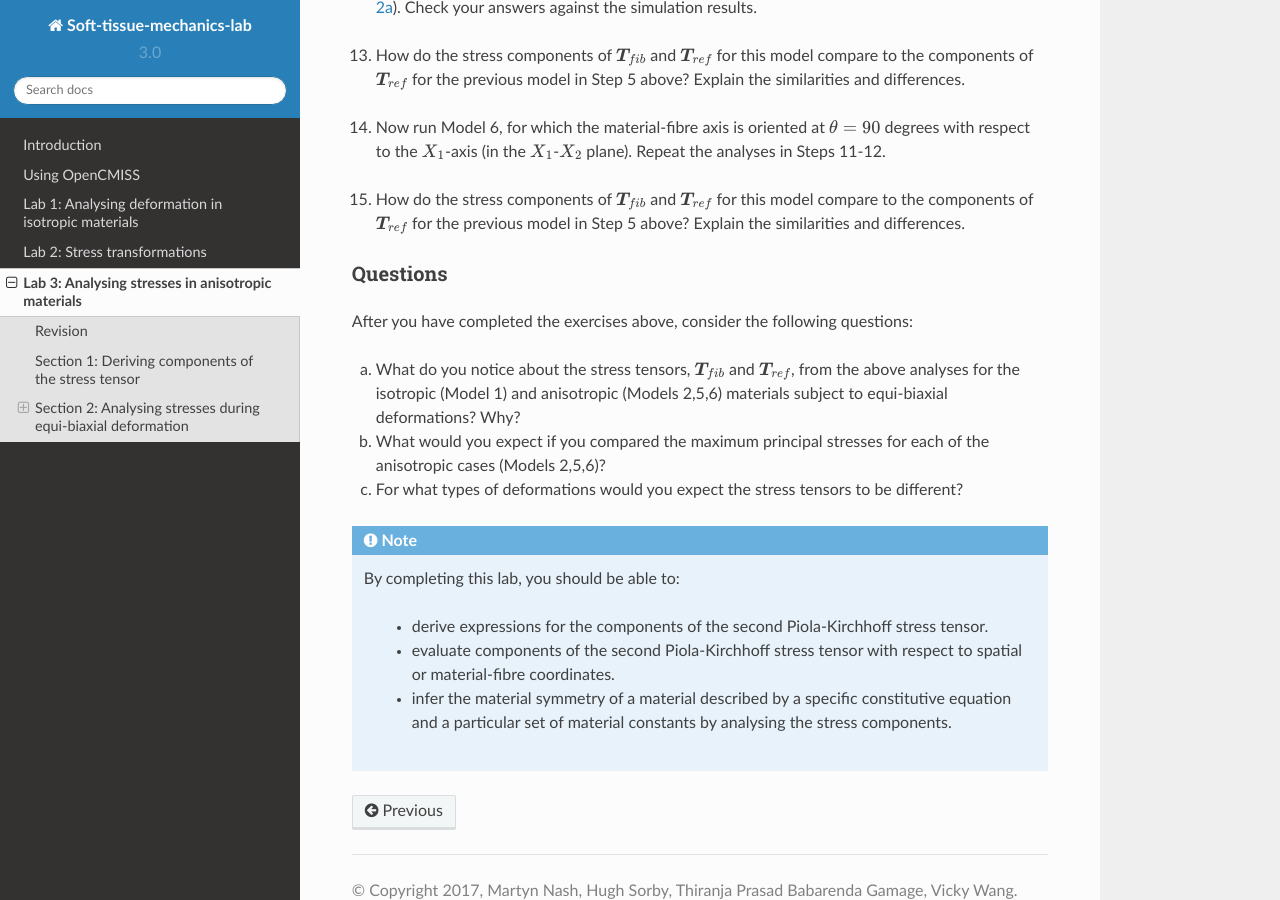
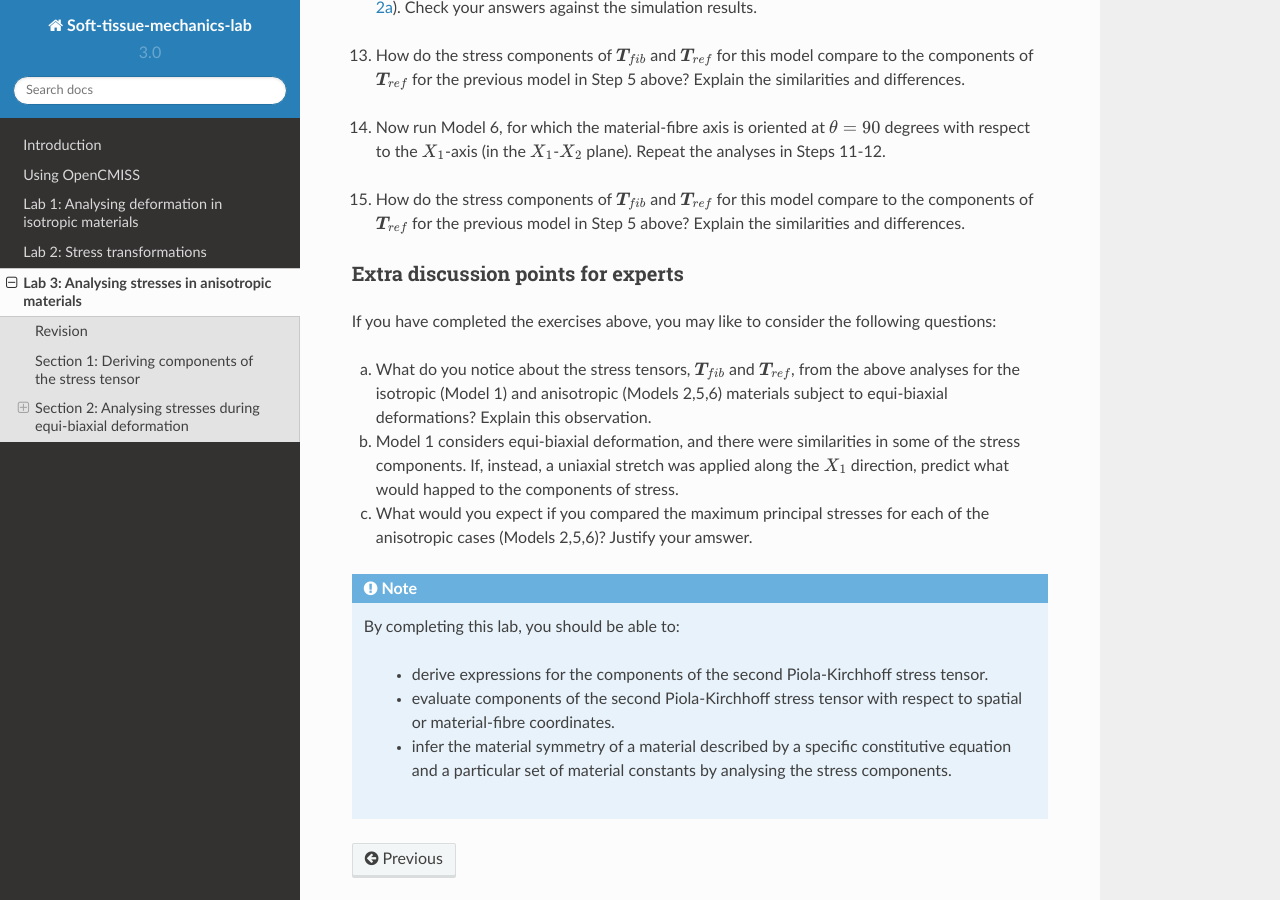
Before and after one commit to mpnash/soft-tissue-mechanics-labs, a Sphinx documentation site: the page built from docs/source/lab3.rst, in a window 1280 px wide and 900 px high, scrolled down 3127 px. Built offline with Sphinx 7.4.7 and the Read the Docs theme 2.0.0, drawn with Linux system fonts in a browser that asks for light colours; pages that are not in the unit, such as notebooks, are missing from menus.

Commit message:
Update lab3.rst

```diff
--- a/docs/source/lab3.rst
+++ b/docs/source/lab3.rst
@@ -162,16 +162,16 @@ Stresses with respect to rotated material-fibre axes
 |vspace|
 
 
-Questions
----------
+Extra discussion points for experts
+-----------------------------------
 
-After you have completed the exercises above, consider the following questions:
+If you have completed the exercises above, you may like to consider the following questions:
 
-a. What do you notice about the stress tensors, :math:`\boldsymbol{T}_{fib}` and :math:`\boldsymbol{T}_{ref}`, from the above analyses for the isotropic (Model 1) and anisotropic (Models 2,5,6) materials subject to equi-biaxial deformations? Why?
+a. What do you notice about the stress tensors, :math:`\boldsymbol{T}_{fib}` and :math:`\boldsymbol{T}_{ref}`, from the above analyses for the isotropic (Model 1) and anisotropic (Models 2,5,6) materials subject to equi-biaxial deformations? Explain this observation.
 
-b. What would you expect if you compared the maximum principal stresses for each of the anisotropic cases (Models 2,5,6)?
+b. Model 1 considers equi-biaxial deformation, and there were similarities in some of the stress components. If, instead, a uniaxial stretch was applied along the :math:`X_{1}` direction, predict what would happed to the components of stress.
 
-c. For what types of deformations would you expect the stress tensors to be different?
+c. What would you expect if you compared the maximum principal stresses for each of the anisotropic cases (Models 2,5,6)? Justify your amswer.
 
 |vspace|
 
```
